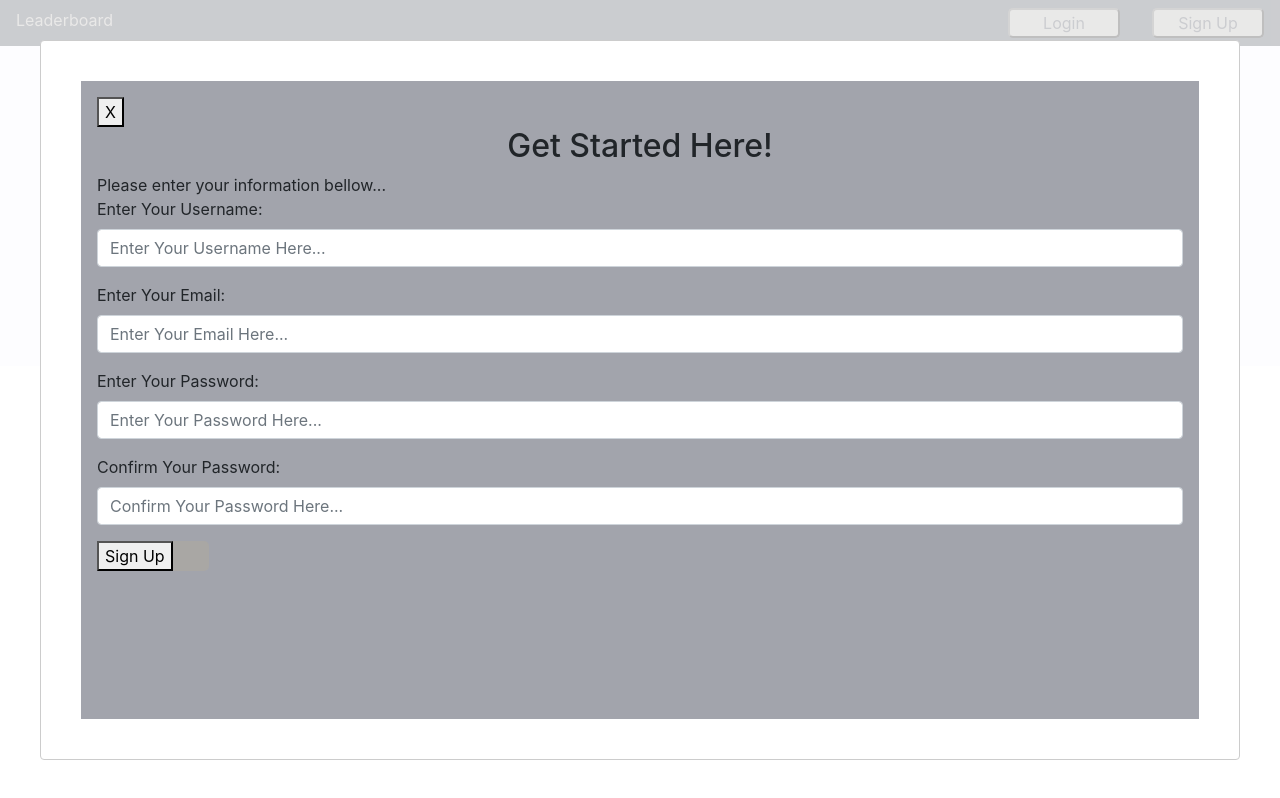
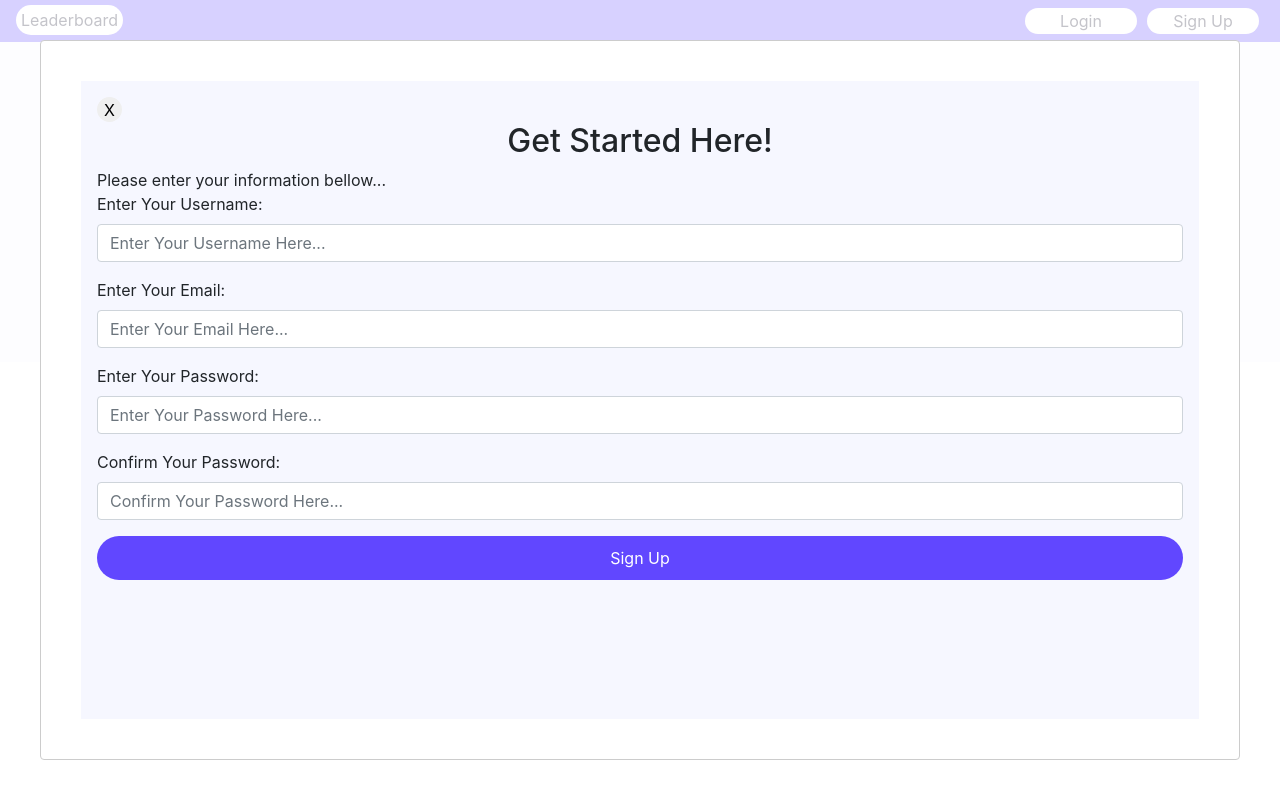
Before and after one commit to HeyAero/dartshub, a React app in the folder client/: page / in a window 1280 px wide. Both pictures are taken after a click on the button "Sign Up". Built offline with nearby package versions, Linux system fonts and the light colour scheme.

Commit message:
update Navbar component styling /w modals

```diff
--- a/client/src/components/Navbar/_Navbar.scss
+++ b/client/src/components/Navbar/_Navbar.scss
@@ -1,8 +1,22 @@
+#home-nav {
+    color: $dartshub-text-color;
+}
+
+.submit-button {
+    border-radius: 25px;
+    background-color: $dartshub-purple;
+    color: $dartshub-white;
+    border: 0;
+    width: 100%;
+    padding: 10px;
+    text-align: center;
+}
+
 .navbar {
-    background-color: rgb(51,56,69);
+    background-color: $dartshub-purple;
 }
 .modal-body{
-    background-color: rgb(162,164,172);
+    background-color: $dartshub-grey;
     position: absolute;
     top: 40px;
     left: 40px;
@@ -15,27 +29,36 @@
 .subtitle{
     text-align: center;
 }
-.button{
+.nav-button{
     width: 7rem;
-    border-radius: 5px;
-    background-color: rgb(169,167,164);
-    color: rgb(51,56,69);
+    border-radius: 25px;
+    background-color: $dartshub-white;
+    color: $dartshub-text-color;
+    border: 0;
+    float: right;
+    margin: 0px 5px;
 }
 
-.button:hover{
-    background-color: rgb(155,98,119);
-    color: rgb(51,56,69);
+.nav-button:hover{
+    background-color: $dartshub-grey;
 }
-#signup{
-    float: right;
+
+.homenav-link {
+    background-color: $dartshub-white;
+    width: 7rem;
+    border-radius: 25px;
+    padding: 5px;
+    color: $dartshub-text-color;
 }
-#login{
-    float: right;
-    margin-right: 2rem;
+
+.homenav-link:hover {
+    text-decoration: none;
+    color: $dartshub-text-color;
 }
-#leaderboard-nav{
-    color: rgb(169,167,164);
+
+.close-button {
+    border-radius: 50%;
+    width: 25px;
+    height: 25px;
+    border: 0;
 }
-.Home-nav{
-    color: rgb(169,167,164);
-}
--- a/client/src/components/Navbar/index.js
+++ b/client/src/components/Navbar/index.js
@@ -79,7 +79,7 @@ const Navbar = () =>{
 
         return (
 
-            <>
+            <div id="home-nav">
                 <header className="header">
                     <div className="nav-container">
                         <nav className="navbar">
@@ -87,13 +87,13 @@ const Navbar = () =>{
                             <div className="navbar-collapse" id="navbarMain">
 
 
-                                        <a id="leaderboard-nav" href='leaderboard'>Leaderboard</a>
+                                        <a className="homenav-link" href='leaderboard'>Leaderboard</a>
 
 
-                                        <button className="button" id="signup" onClick={openModal}>Sign Up</button>
+                                        <button className="nav-button signup" onClick={openModal}>Sign Up</button>
 
 
-                                        <button className="button" id="login" onClick={openModalLogin}>Login</button>
+                                        <button className="nav-button login" onClick={openModalLogin}>Login</button>
 
                             </div>
                         </nav>
@@ -104,7 +104,7 @@ const Navbar = () =>{
 
                 >
                     <div className="modal-body">
-                        <button onClick={closeModal}>X</button>
+                        <button class="close-button" onClick={closeModal}>X</button>
                         <h2>Get Started Here!</h2>
                         <span className="subtitle">Please enter your information bellow...</span>
                         <form className="Register-form" noValidate="novalidate" onSubmit={handleRegistrationSubmit}>
@@ -124,8 +124,8 @@ const Navbar = () =>{
                                 <label for="confirm-pass">Confirm Your Password: </label>
                                 <input className="form-control" type="password" name="confirm-pass" placeholder="Confirm Your Password Here..." required="" autoComplete="off" aria-required="true" />
                             </div>
-                            <div className="button">
-                                <button id="signup_btn" type="submit" value="Sign Up">Sign Up</button>
+                            <div>
+                                <button className="submit-button" type="submit" value="Sign Up">Sign Up</button>
                             </div>
                         </form>
                     </div>
@@ -137,7 +137,7 @@ const Navbar = () =>{
                     >
 
                     <div className="modal-body">
-                     <button onClick={closeModalLogin}>X</button>
+                     <button class="close-button" onClick={closeModalLogin}>X</button>
                         <h2>Login To Get Started</h2>
                         <span className="subtitle">Enter Your Details Below</span>
                         <form className="Login-Form" noValidate="novalidate" onSubmit={handleLoginSubmit}>
@@ -149,15 +149,13 @@ const Navbar = () =>{
                             <label for="pass">Enter Your Password: </label>
                                 <input className="form-control" type="password" name="pass"  placeholder="Password" required="" autoComplete="off" aria-required="true" value={password} onChange={handlePasswordChange} /> Password:
                             </div>
-                            <div className="button">
-                                <button id="login_btn" type="submit" value="Sign Up">Log In</button>
-                            </div>
+                            <button className="submit-button" type="submit" value="Sign Up">Log In</button>
                         </form>
                     </div>
                 </Modal>
 
                 { redirect ? <Redirect to='/user'/> : <></>}
-            </>
+            </div>
         )
     }
 
```
